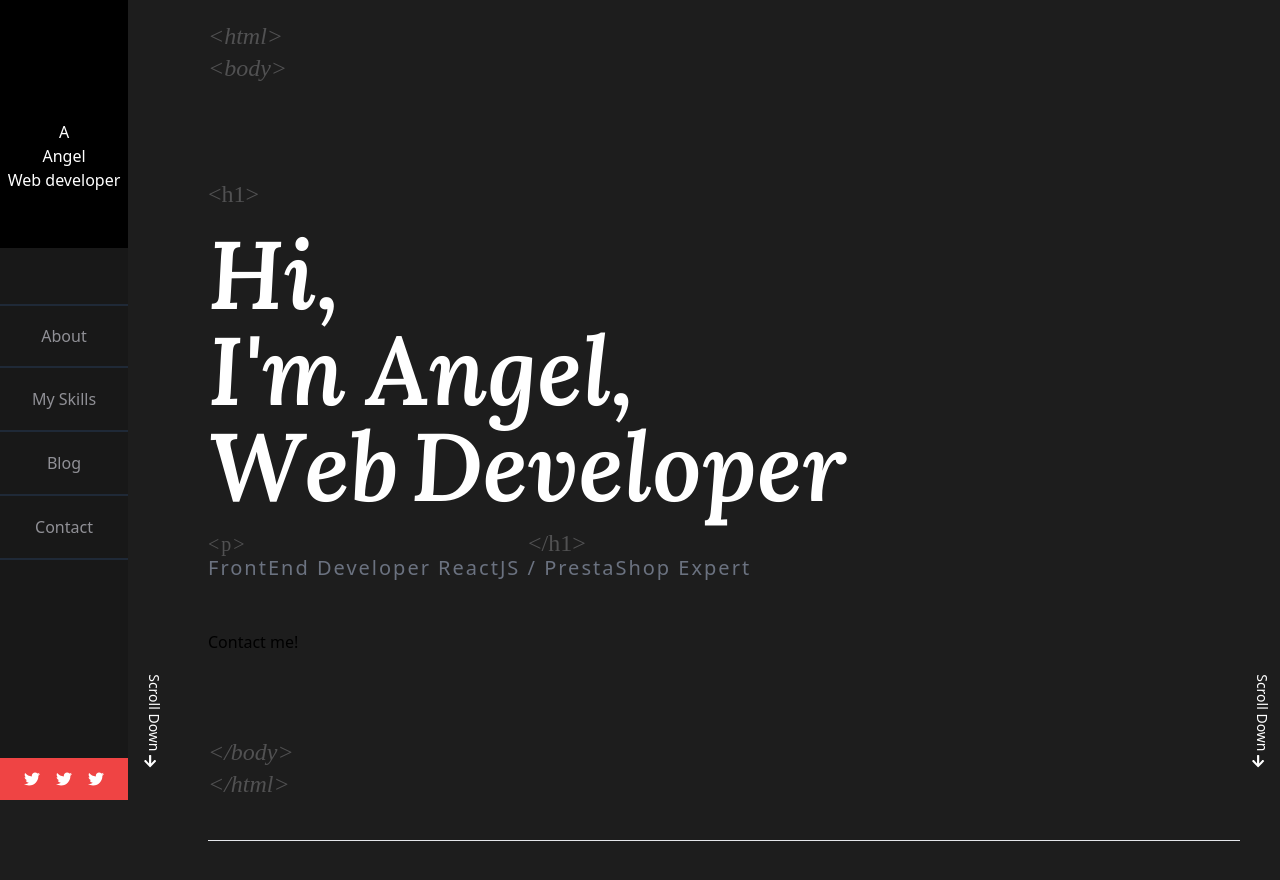
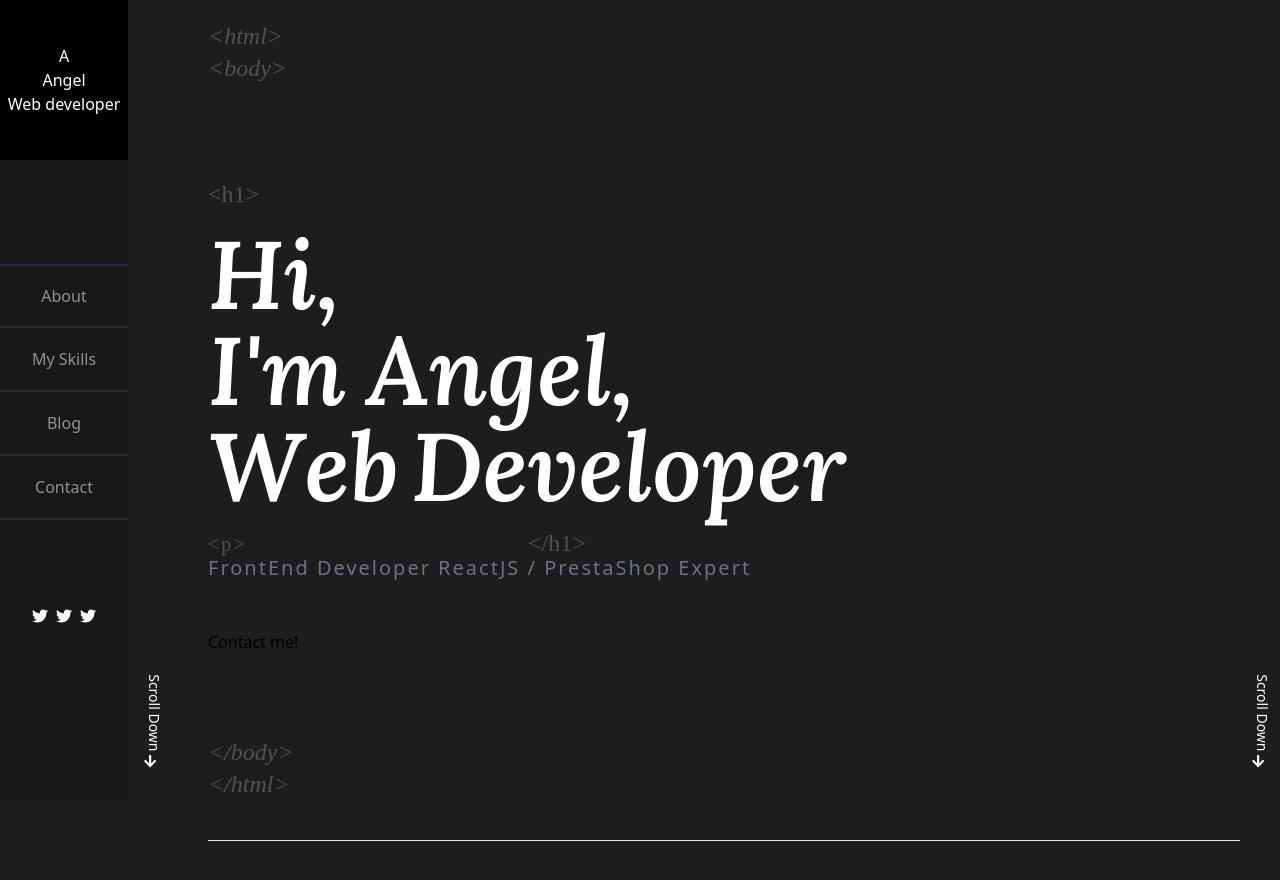
Before and after one commit to elbatlles/webnueva, a Next.js app: page / in a window 1280 px wide. Built offline with nearby package versions, Linux system fonts and the light colour scheme; a web font is replaced by a local one.

Commit message:
style: menu css

```diff
--- a/src/components/layout.tsx
+++ b/src/components/layout.tsx
@@ -6,7 +6,7 @@ type Props = {
   children?: ReactNode;
   title?: string;
 };
-const tags: string[] = [`<html>`, `</body>`, `</body>`, `</html>`];
+const tags: string[] = [`<html>`, `</body>`];
 const Layout = ({ children, title = `This is the default title` }: Props) => (
   <div>
     <Head>
--- a/src/components/navbar.tsx
+++ b/src/components/navbar.tsx
@@ -35,13 +35,13 @@ export default function Navbar() {
             menuClick === false ? `hidden` : `flex`
           }`}
         >
-          <div className="pt-24 pb-8 flex-col  flex justify-center align-middle  h-1/3 w-full bg-black ">
+          <div className="mb-12 flex-col  flex justify-center align-middle  h-40 w-full bg-black ">
             <p> A</p>
             <span>Angel </span>
             <p>Web developer </p>
           </div>
 
-          <nav className="h-2/3  w-full  bg-bgMenu menu">
+          <nav className="h-96  w-full  bg-bgMenu menu">
             <menu className="h-full w-full  m-0 p-0">
               <ul className="mt-14 ">
                 <li>
@@ -67,16 +67,22 @@ export default function Navbar() {
               </ul>
             </menu>
           </nav>
-          <div className="social flex justify-center h-12 bottom-0 bg-red-500  mt-12">
-            <ul className="flex">
-              <li>
-                <Link href="https://nextjs.org">{twitter}</Link>
+          <div className="social flex justify-center h-12 bottom-0   ">
+            <ul className="w-full flex justify-center">
+              <li className="">
+                <Link href="https://nextjs.org">
+                  <a> {twitter}</a>
+                </Link>
               </li>
               <li>
-                <Link href="https://nextjs.org">{twitter}</Link>
+                <Link href="https://nextjs.org">
+                  <a> {twitter}</a>
+                </Link>
               </li>
               <li>
-                <Link href="https://nextjs.org">{twitter}</Link>
+                <Link href="https://nextjs.org">
+                  <a> {twitter}</a>
+                </Link>
               </li>
             </ul>
           </div>
--- a/src/styles/global.css
+++ b/src/styles/global.css
@@ -30,8 +30,9 @@
 
 .social li {
   @apply cursor-pointer;
-  @apply w-8;
+  @apply w-4;
   @apply justify-center;
+  @apply mx-1;
 }
 .social ul {
   @apply items-center;
```
